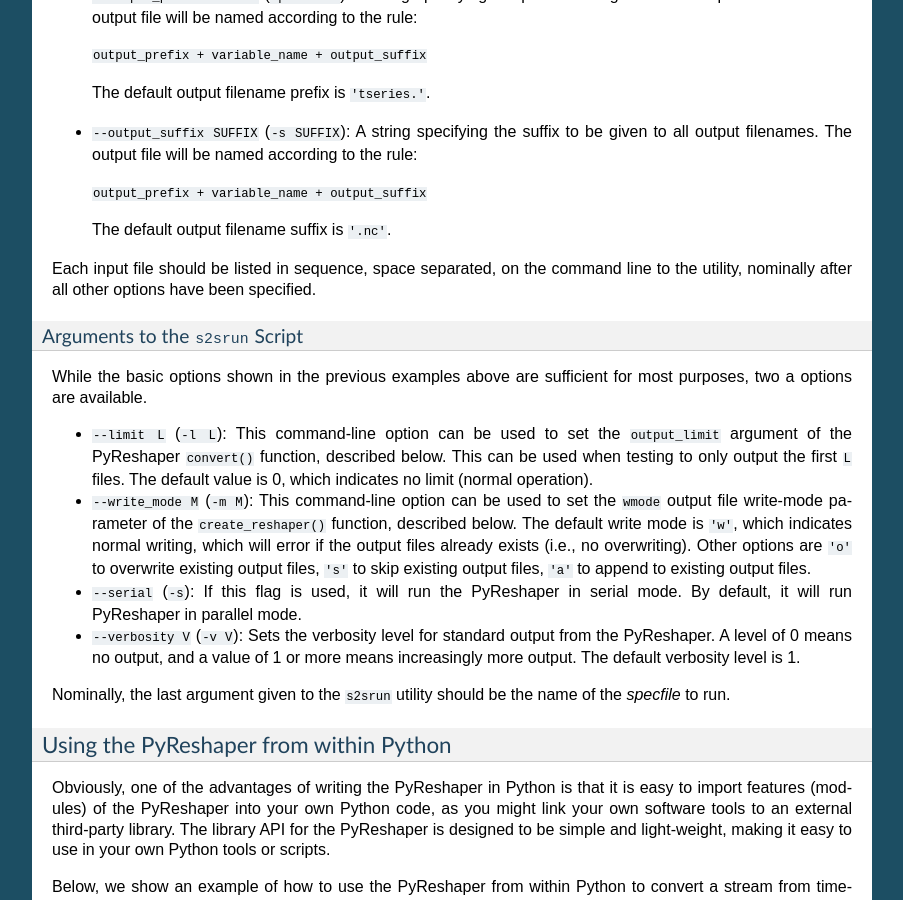
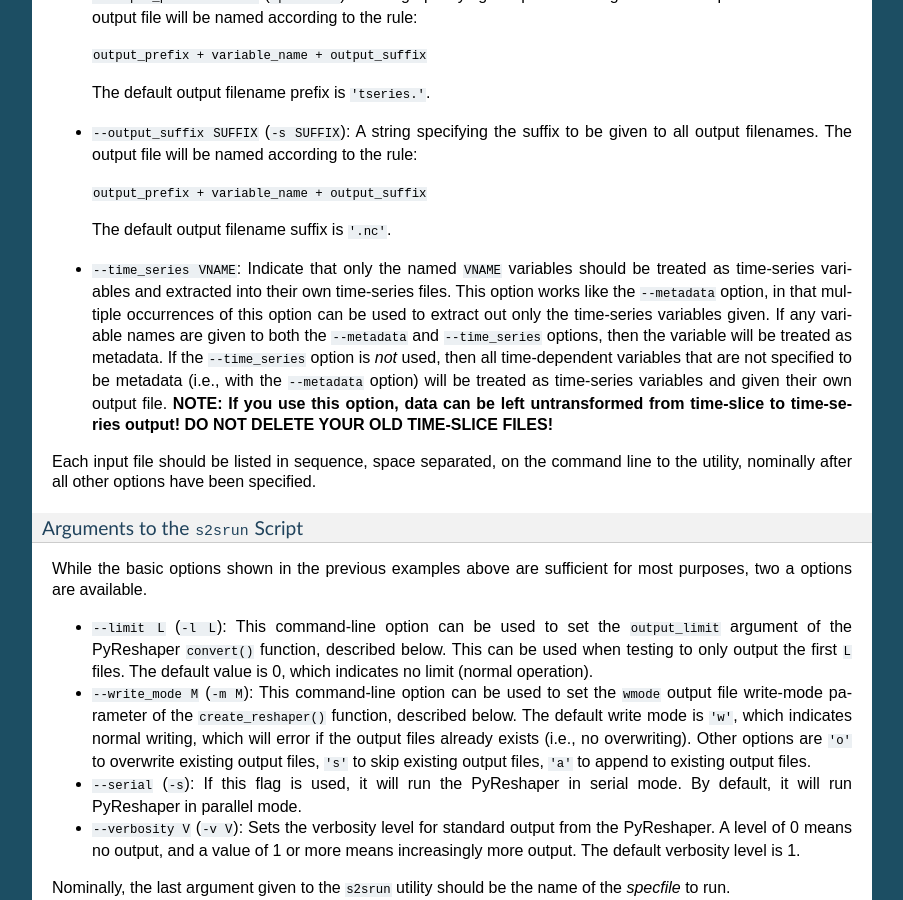
Before and after one commit to NCAR/PyReshaper, a Sphinx documentation site: the page built from docs/source/manual.rst, in a window 1280 px wide and 900 px high, scrolled down 4692 px. Shown: the whole window, without its empty margins (198-1101 px from the left). Built offline with Sphinx 7.4.7, drawn with Linux system fonts in a browser that asks for light colours; some of the changed text lies outside the part shown.

Commit message:
Updating the manual to describe the new extract-only features

```diff
--- a/docs/source/manual.rst
+++ b/docs/source/manual.rst
@@ -323,6 +323,18 @@
 
    The default output filename suffix is ``'.nc'``.
 
+-  ``--time_series VNAME``:  Indicate that only the named ``VNAME`` variables should
+   be treated as time-series variables and extracted into their own time-series files.
+   This option works like the ``--metadata`` option, in that multiple occurrences of
+   this option can be used to extract out only the time-series variables given.  If
+   any variable names are given to both the ``--metadata`` and ``--time_series``
+   options, then the variable will be treated as metadata.  If the ``--time_series``
+   option is *not* used, then all time-dependent variables that are not specified to
+   be metadata (i.e., with the ``--metadata`` option) will be treated as time-series
+   variables and given their own output file.  **NOTE: If you use this option, data
+   can be left untransformed from time-slice to time-series output!  DO NOT DELETE
+   YOUR OLD TIME-SLICE FILES!**
+
 Each input file should be listed in sequence, space separated, on the command line to
 the utility, nominally after all other options have been specified.
 
@@ -459,6 +471,12 @@
    that all 1D time-variant variables (i.e., variables that *only* depend
    upon ``time``) should be added to the list of ``time_variant_metadata``
    when the Reshaper runs.  The default for this option is ``False``.
+
+-  ``time_series``: If set to a list of string variable names, only these
+   variable names will be transformed into time-series format.  This is
+   equivalent to the ``--time_series`` option to the ``s2smake`` utility.
+   **NOTE: Setting this attribute can leave data untransformed from time-slice
+   to time-series format!  DO NOT DELETE YOUR OLD TIME-SLICE FILES!**
 
 -  ``backend``: This specifies which I/O backend to use for reading
    and writing NetCDF files.  The default backend is ``'netCDF4'``, but
```
